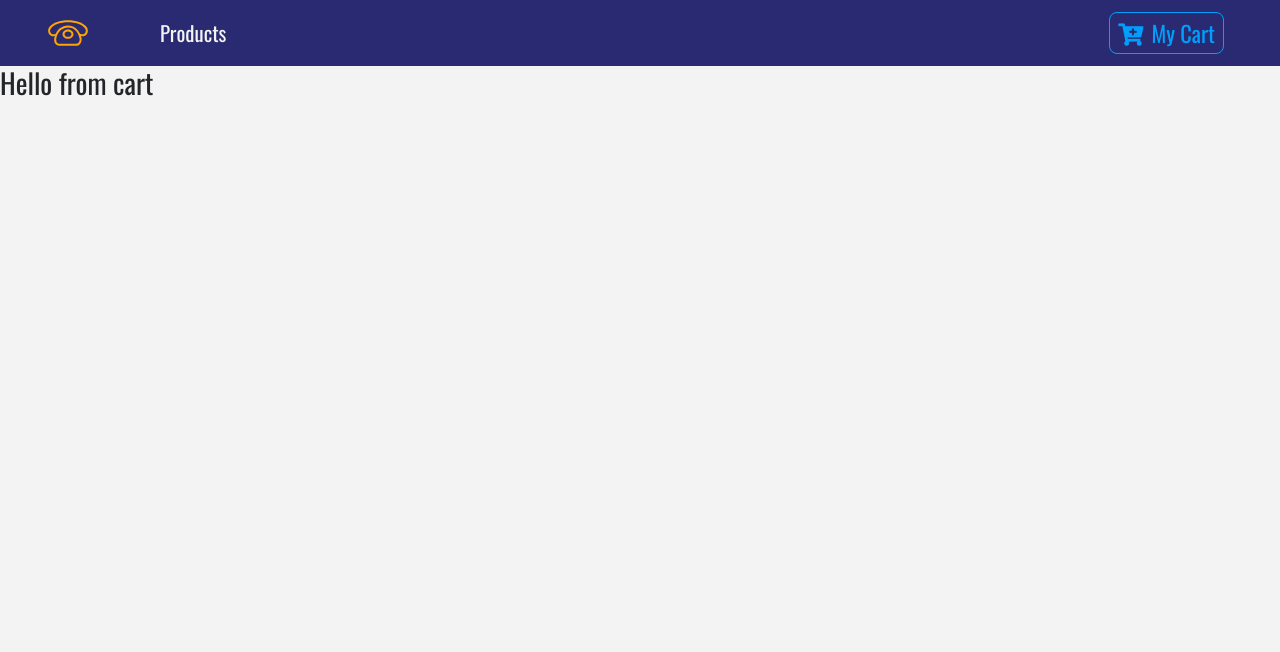
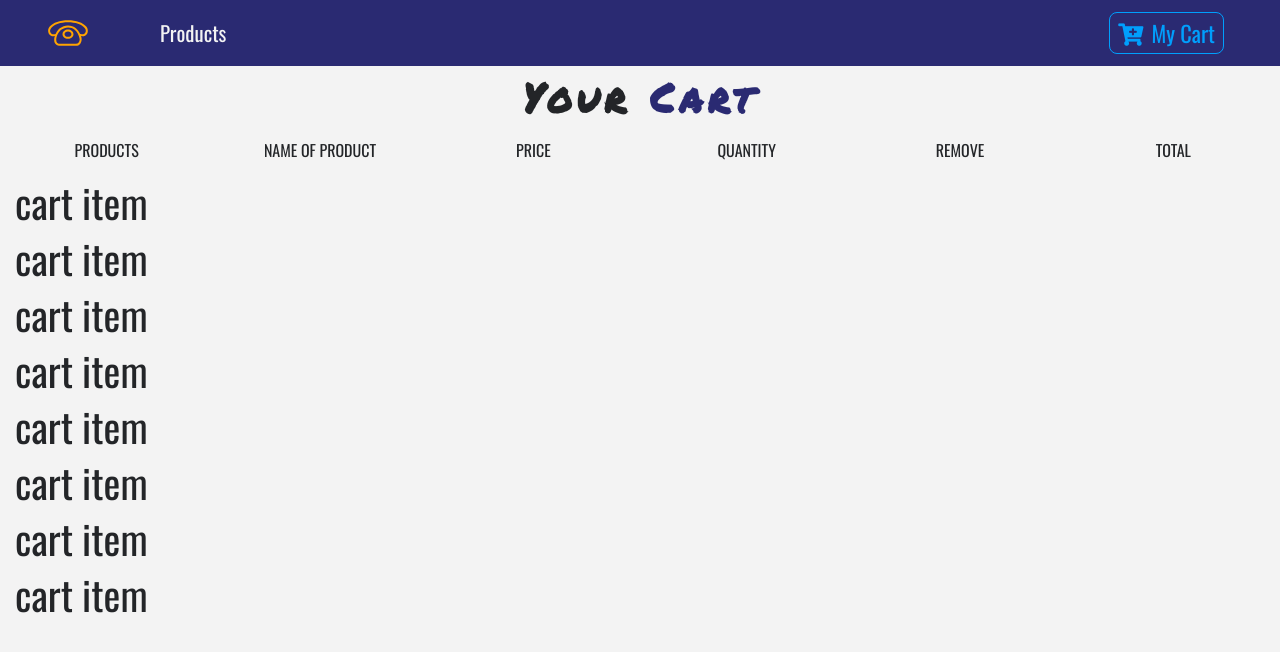
Before and after one commit to Alexi1569/phones-app, a React (Create React App) app: page /cart in a window 1280 px wide. Shown: the top 652 px of the page. Built offline with nearby package versions, Linux system fonts and the light colour scheme.

Commit message:
cart item processing

```diff
--- a/src/components/Cart.jsx
+++ /dev/null
@@ -1,11 +0,0 @@
-import React, { Component } from 'react';
-
-export default class Cart extends Component {
-  render() {
-    return (
-      <div>
-        <h3>Hello from cart</h3>
-      </div>
-    );
-  }
-}
--- /dev/null
+++ b/src/components/Cart/Cart.jsx
@@ -0,0 +1,32 @@
+import React, { Component } from 'react';
+import Title from '../Title';
+import CartColumns from './CartColumns';
+import EmptyCart from './EmptyCart';
+import { ProductConsumer } from '../../context';
+import CartList from './CartList';
+
+export default class Cart extends Component {
+  render() {
+    return (
+      <section>
+        <ProductConsumer>
+          {ctx => {
+            const { cart } = ctx;
+
+            if (cart.length > 0) {
+              return (
+                <React.Fragment>
+                  <Title name='your' title='cart' />
+                  <CartColumns />
+                  <CartList ctx={ctx} />
+                </React.Fragment>
+              );
+            } else {
+              return <EmptyCart />;
+            }
+          }}
+        </ProductConsumer>
+      </section>
+    );
+  }
+}
--- /dev/null
+++ b/src/components/Cart/CartColumns.jsx
@@ -0,0 +1,28 @@
+import React from 'react';
+
+export default function CartColumns() {
+  return (
+    <div className='container-fluid text-center d-none d-lg-block'>
+      <div className='row'>
+        <div className='col-10 mx-auto col-lg-2'>
+          <p className='text-uppercase'>products</p>
+        </div>
+        <div className='col-10 mx-auto col-lg-2'>
+          <p className='text-uppercase'>name of product</p>
+        </div>
+        <div className='col-10 mx-auto col-lg-2'>
+          <p className='text-uppercase'>price</p>
+        </div>
+        <div className='col-10 mx-auto col-lg-2'>
+          <p className='text-uppercase'>quantity</p>
+        </div>
+        <div className='col-10 mx-auto col-lg-2'>
+          <p className='text-uppercase'>remove</p>
+        </div>
+        <div className='col-10 mx-auto col-lg-2'>
+          <p className='text-uppercase'>total</p>
+        </div>
+      </div>
+    </div>
+  );
+}
--- /dev/null
+++ b/src/components/Cart/CartItem.jsx
@@ -0,0 +1,9 @@
+import React from 'react';
+
+export default function CartItem() {
+  return (
+    <div>
+      <h1>cart item</h1>
+    </div>
+  );
+}
--- /dev/null
+++ b/src/components/Cart/CartList.jsx
@@ -0,0 +1,14 @@
+import React from 'react';
+import CartItem from './CartItem';
+
+export default function CartList({ ctx }) {
+  const { cart } = ctx;
+
+  return (
+    <div className='container-fluid'>
+      {cart.map(item => {
+        return <CartItem key={item.id} item={item} ctx={ctx} />;
+      })}
+    </div>
+  );
+}
--- /dev/null
+++ b/src/components/Cart/EmptyCart.jsx
@@ -0,0 +1,13 @@
+import React from 'react';
+
+export default function EmptyCart() {
+  return (
+    <div className='container mt-5'>
+      <div className='row'>
+        <div className='col-10 mx-auto text-center text-title'>
+          <h1>your cart is currently empty</h1>
+        </div>
+      </div>
+    </div>
+  );
+}
--- /dev/null
+++ b/src/components/Cart/package.json
@@ -0,0 +1,3 @@
+{
+  "main": "Cart.jsx"
+}
--- a/src/context.jsx
+++ b/src/context.jsx
@@ -7,9 +7,12 @@ class ProductProvider extends Component {
   state = {
     products: [],
     detailProduct,
-    cart: [],
+    cart: [...storeProducts],
     modalOpen: false,
-    modalProduct: detailProduct
+    modalProduct: detailProduct,
+    cartSubTotal: 0,
+    cartTax: 0,
+    cartTotal: 0
   };
 
   getItem = id => {
@@ -71,6 +74,22 @@ class ProductProvider extends Component {
     this.setProducts();
   }
 
+  increment = id => {
+    console.log('increment');
+  };
+
+  decrement = id => {
+    console.log('decrement');
+  };
+
+  removeItem = id => {
+    console.log('delete item');
+  };
+
+  clearCart = () => {
+    console.log('clear cart');
+  };
+
   render() {
     return (
       <ProductContext.Provider
@@ -79,7 +98,11 @@ class ProductProvider extends Component {
           handleDetail: this.handleDetail,
           addToCart: this.addToCart,
           openModal: this.openModal,
-          closeModal: this.closeModal
+          closeModal: this.closeModal,
+          increment: this.increment,
+          decrement: this.decrement,
+          removeItem: this.removeItem,
+          clearCart: this.clearCart
         }}
       >
         {this.props.children}
```
